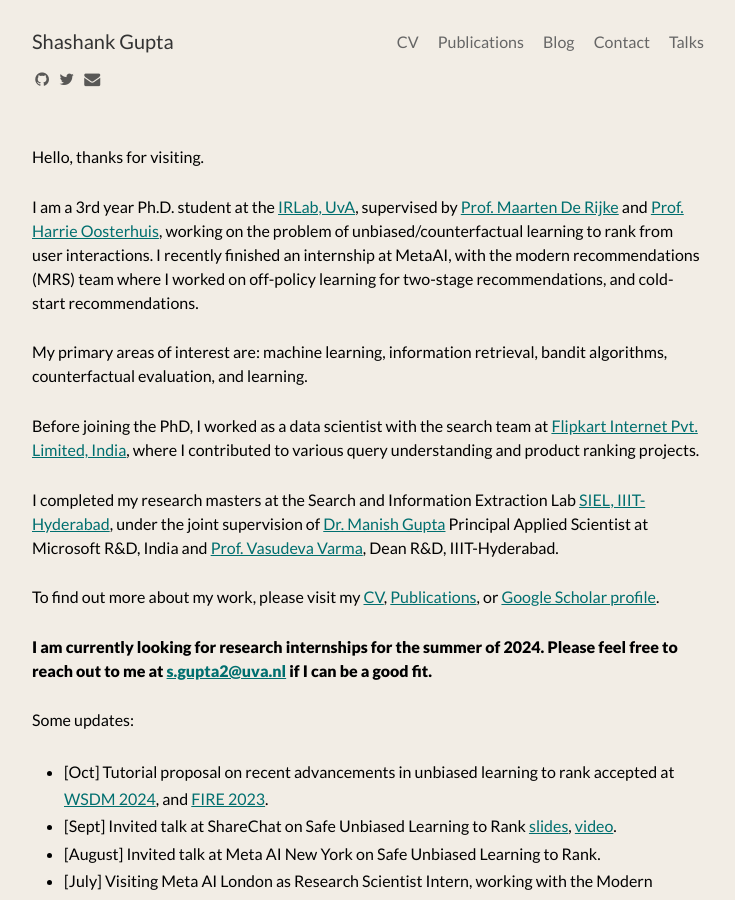
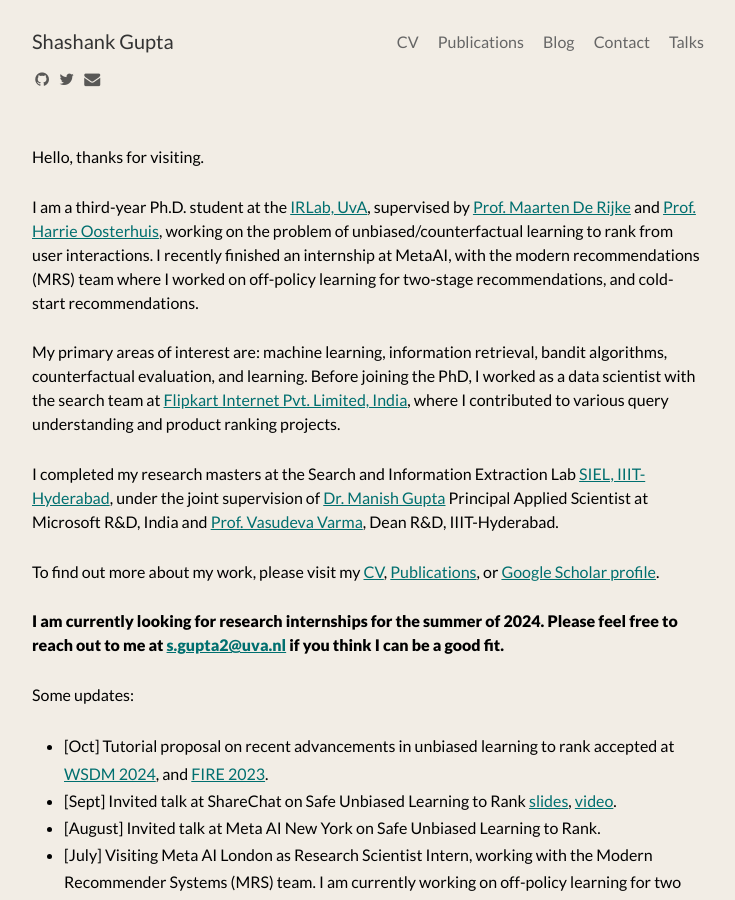
Before and after one commit to shashankg7/shashankg7.github.io, a Jekyll site: the page built from index.md, in a window 1280 px wide and 900 px high. Shown: the whole window, without its empty margins (272-1007 px from the left). Built offline with Jekyll 4.4.1, drawn with Linux system fonts in a browser that asks for light colours; nearby versions of some CDN libraries.

Commit message:
Update index.md

```diff
--- a/index.md
+++ b/index.md
@@ -5,17 +5,15 @@
 
 Hello, thanks for visiting.
 
-I am a 3rd year Ph.D. student at the [IRLab, UvA](http://irlab.science.uva.nl), supervised by [Prof. Maarten De Rijke](https://staff.fnwi.uva.nl/m.derijke/) and [Prof. Harrie Oosterhuis](https://harrieo.github.io/), working on the problem of unbiased/counterfactual learning to rank from user interactions. I recently finished an internship at MetaAI, with the modern recommendations (MRS) team where I worked on off-policy learning for two-stage recommendations, and cold-start recommendations.
+I am a third-year Ph.D. student at the [IRLab, UvA](http://irlab.science.uva.nl), supervised by [Prof. Maarten De Rijke](https://staff.fnwi.uva.nl/m.derijke/) and [Prof. Harrie Oosterhuis](https://harrieo.github.io/), working on the problem of unbiased/counterfactual learning to rank from user interactions. I recently finished an internship at MetaAI, with the modern recommendations (MRS) team where I worked on off-policy learning for two-stage recommendations, and cold-start recommendations.
 
-My primary areas of interest are: machine learning, information retrieval, bandit algorithms, counterfactual evaluation, and learning.
-
-Before joining the PhD, I worked as a data scientist with the search team at [Flipkart Internet Pvt. Limited, India](https://tech.flipkart.com/data-science/home), where I contributed to various query understanding and product ranking projects.
+My primary areas of interest are: machine learning, information retrieval, bandit algorithms, counterfactual evaluation, and learning. Before joining the PhD, I worked as a data scientist with the search team at [Flipkart Internet Pvt. Limited, India](https://tech.flipkart.com/data-science/home), where I contributed to various query understanding and product ranking projects.
 
 I completed my research masters at the Search and Information Extraction Lab [SIEL, IIIT-Hyderabad](search.iiit.ac.in), under the joint supervision of [Dr. Manish Gupta](https://www.microsoft.com/en-us/research/people/gmanish/?from=http%3A%2F%2Fresearch.microsoft.com%2Fen-us%2Fpeople%2Fgmanish%2F#) Principal Applied Scientist at Microsoft R&D, India and [Prof. Vasudeva Varma](https://faculty.iiit.ac.in/~vv/Home.html), Dean R&D, IIIT-Hyderabad.
 
 To find out more about my work, please visit my [CV](/resume-final.pdf), [Publications](/publications/), or [Google Scholar profile](https://scholar.google.com/citations?user=UvTcU-IAAAAJ&hl=en).
 
-<b> I am currently looking for research internships for the summer of 2024. Please feel free to reach out to me at [s.gupta2@uva.nl](mailto:s.gupta2@uva.nl) if I can be a good fit. </b>
+<b> I am currently looking for research internships for the summer of 2024. Please feel free to reach out to me at [s.gupta2@uva.nl](mailto:s.gupta2@uva.nl) if you think I can be a good fit. </b>
 
 Some updates:
 
```
